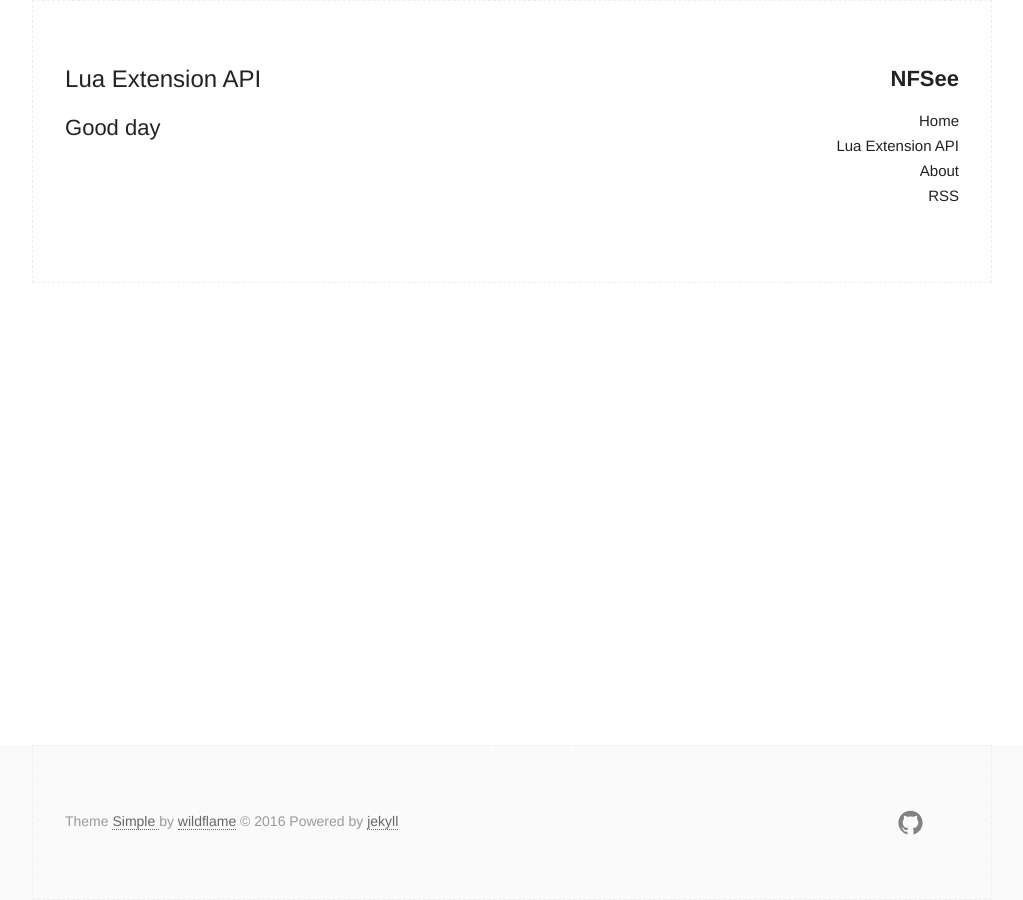
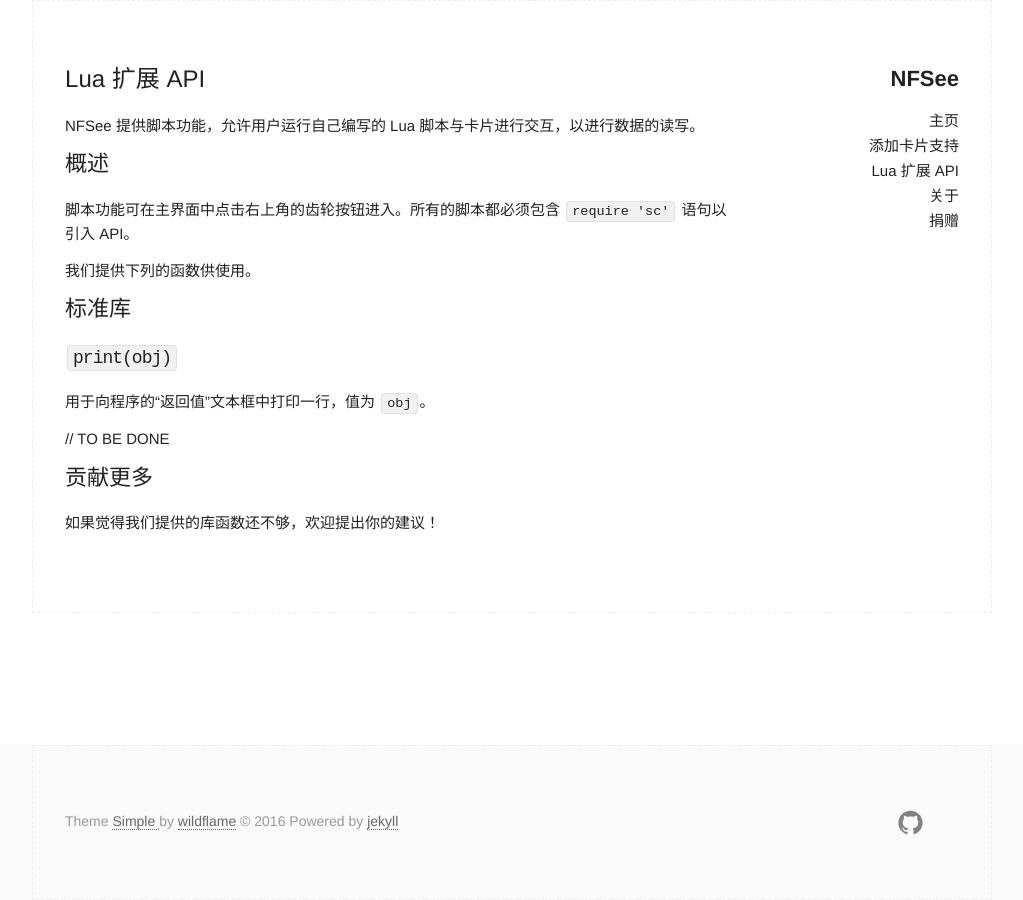
Before and after one commit to nfcim/nfsee-doc, a Jekyll site: the page built from lua-extension.md, in a window 1280 px wide. Shown: the whole page, without its empty margins (128-1151 px from the left). Built offline with Jekyll 4.4.1, drawn with Linux system fonts in a browser that asks for light colours.

Commit message:
Add several pages
Signed-off-by: Harry Chen <i@harrychen.xyz>

```diff
--- a/_includes/header.html
+++ b/_includes/header.html
@@ -17,11 +17,13 @@
     <div class="site-nav">
       <nav>
         <ul class="page-link">
-          <li><a href="{{ "/" | prepend: site.baseurl }}">Home</a></li>
-          <li><a href="{{ "/lua-extension" | prepend: site.baseurl }}">Lua Extension API</a></li>
+          <li><a href="{{ "/" | prepend: site.baseurl }}">主页</a></li>
+          <li><a href="{{ "/add-card-support" | prepend: site.baseurl }}">添加卡片支持</a></li>
+          <li><a href="{{ "/lua-extension" | prepend: site.baseurl }}">Lua 扩展 API</a></li>
           <!-- <li><a href="{{ "/archive" | prepend: site.baseurl }}">Archive</a></li> -->
-          <li><a href="{{ "/about" | prepend: site.baseurl }}">About</a></li>
-          <li><a href="{{ "/feed.xml" | prepend: site.baseurl }}">RSS</a></li>
+          <li><a href="{{ "/about" | prepend: site.baseurl }}">关于</a></li>
+          <li><a href="{{ "/donate" | prepend: site.baseurl }}">捐赠</a></li>
+          <!-- <li><a href="{{ "/feed.xml" | prepend: site.baseurl }}">RSS</a></li> -->
         </ul>
       </nav>
     </div>
--- a/lua-extension.md
+++ b/lua-extension.md
@@ -1,6 +1,25 @@
 ---
 layout: page
-title: "Lua Extension API"
+title: "Lua 扩展 API"
+permalink: /lua-extension/
 ---
 
-## Good day
+NFSee 提供脚本功能，允许用户运行自己编写的 Lua 脚本与卡片进行交互，以进行数据的读写。
+
+## 概述
+
+脚本功能可在主界面中点击右上角的齿轮按钮进入。所有的脚本都必须包含 `require 'sc'` 语句以引入 API。
+
+我们提供下列的函数供使用。
+
+## 标准库
+
+### `print(obj)`
+
+用于向程序的“返回值”文本框中打印一行，值为 `obj`。
+
+// TO BE DONE
+
+## 贡献更多
+
+如果觉得我们提供的库函数还不够，欢迎提出你的建议！
```
Also changed, not shown: about.md (+1 -1 lines), add-card-support.md (added, +47 -0 lines), donate.md (added, +7 -0 lines), index.md (+1 -1 lines).
